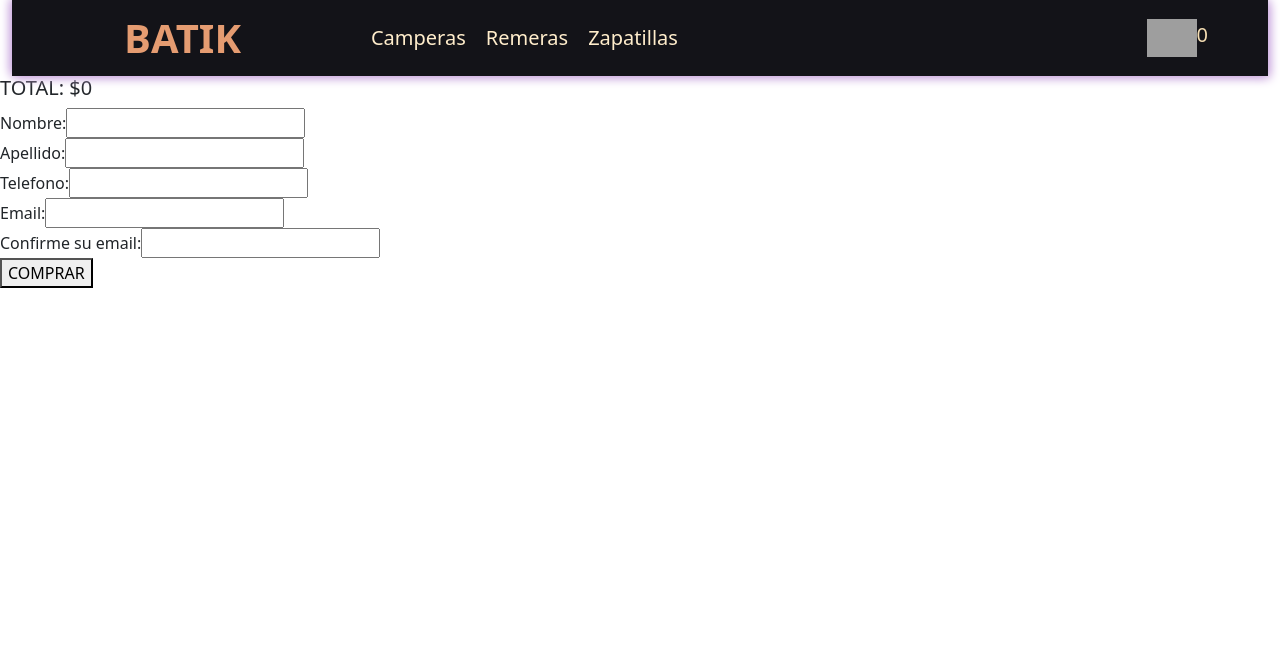
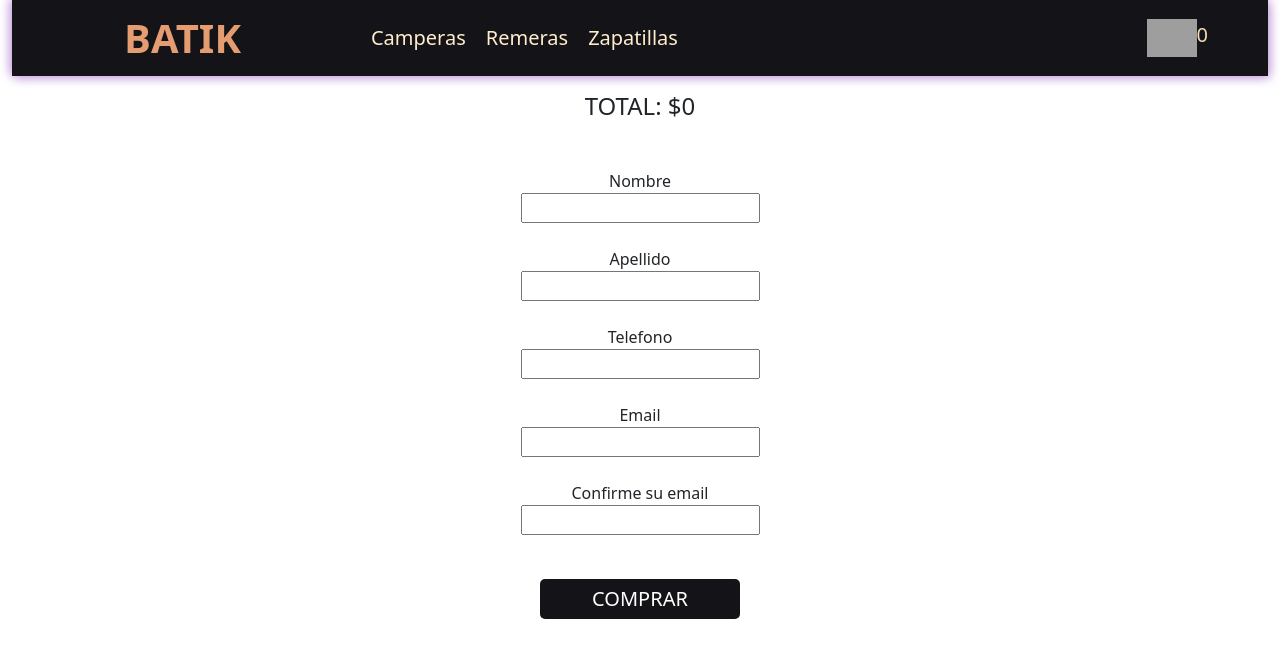
Before and after one commit to AlejoFerrari463/Batik, a React (Vite) app: page /checkout in a window 1280 px wide. Shown: the top 658 px of the page. Built offline with nearby package versions, Linux system fonts and the light colour scheme; grey boxes are pictures that could not be loaded.

Commit message:
diseño en cart y checkout listo. agregado de error404. falta subir proyecto a netlify!

```diff
--- a/src/App.jsx
+++ b/src/App.jsx
@@ -9,6 +9,7 @@ import 'bootstrap/dist/css/bootstrap.min.css';
 import { ToastContainer} from 'react-toastify';
 import 'react-toastify/dist/ReactToastify.css';
 import Checkout from "./componentes/Checkout/Checkout"
+import Error404 from "./componentes/Error404/Error404"
 
 
 
@@ -33,6 +34,7 @@ function App() {
             <Route path="/item/:idItem" element={<ItemDetailContainer/>}/>
             <Route path="/cart" element={<Cart/>}/>
             <Route path="/checkout" element={<Checkout/>}/>
+            <Route path="*" element={<Error404/>}/>
 
           </Routes>
 
--- a/src/componentes/Cart/Cart.css
+++ b/src/componentes/Cart/Cart.css
@@ -8,3 +8,29 @@
     flex-wrap: wrap;
 
 }
+
+.boton-cart {
+
+
+    margin-top: 20px;
+    border-radius: 5px;
+    border: none;
+    background-color: #131318;
+    font-size: 20px;
+    text-decoration: none;
+    width: 300px;
+    color: white;
+    padding: 5px 10px;
+
+}
+
+.link-cart {
+
+    text-decoration: none;
+    border-bottom: 2px solid black;
+    color: black;
+    font-weight: bold;
+    box-shadow: 2px 2px 10px black;
+    padding: 3px 30px;
+
+}
--- a/src/componentes/Cart/Cart.jsx
+++ b/src/componentes/Cart/Cart.jsx
@@ -21,7 +21,7 @@ const Cart = () => {
             <div className='text-center mt-4' >
 
                 <h2>NO HAY PRODUCTOS. PORFAVOR COMPRE</h2>
-                <Link to={"/"} ><button>VEA NUESTROS PRODUCTOS</button></Link>
+                <Link to={"/"} ><button className='boton-cart' >VEA NUESTROS PRODUCTOS</button></Link>
 
              </div>
 
@@ -34,9 +34,9 @@ const Cart = () => {
 
   return (
 
-    <div className='text-center mt-4'>
+    <div className='text-center mt-4 mb-5'>
 
-        <h2>PRODUCTOS EN EL CARRO</h2>
+        <h2 className='mb-5 mt-5' >PRODUCTOS EN EL CARRO</h2>
 
         <div className='contenedor-productos-cart' >
 
@@ -53,11 +53,11 @@ const Cart = () => {
         <h3>Cantidad Total de productos: {cantidad}</h3>
         <h3>Total: ${total}</h3>
 
-        <button onClick={()=>vaciarCarrito()} >VACIAR CARRITO</button>
+        <button className='boton-cart mb-4' onClick={()=>vaciarCarrito()} >VACIAR CARRITO</button>
 
         <br />
 
-        <Link to={"/checkout"} >FINALIZAR COMPRA</Link>
+        <Link className='mt-5 link-cart'  to={"/checkout"} >FINALIZAR COMPRA</Link>
 
     </div>
 
--- a/src/componentes/CartItem/CartItem.css
+++ b/src/componentes/CartItem/CartItem.css
@@ -7,24 +7,36 @@
 .imagen-carrito {
 
 
-    width: 100px;
+    height: 100px;
+    width: auto;
+    object-fit: contain;
 
 
 }
 
 .productos-cart {
 
-    display: grid;
-    grid-template-columns: 1fr;
-    justify-items: center;
-    align-content: center;
+    width: 570px;
+    height: 300px;
 
-    height: 350px;
-    width: 400px;
 
-    background-color: rosybrown;
-    margin: 0 30px;
+   display: flex;
+   flex-direction: column;
+   justify-content: center;
+   align-items: center;
+
+   position: relative;
+
+    margin-bottom: 90px;
+    border-radius: 5px;
+    padding-bottom: 30px;
+
+    box-shadow: 2px 2px 10px #64419A;
 
 
 
+    margin: 0 30px;
+    box-shadow: 2px 2px 10px #64419A;
+
+
 }
--- a/src/componentes/CartItem/CartItem.jsx
+++ b/src/componentes/CartItem/CartItem.jsx
@@ -14,7 +14,7 @@ const CartItem = ({item,cantidad}) => {
   return (
     <div className='mb-5 productos-cart' >
 
-        <h2>{item.nombre}</h2>
+        <h3>{item.nombre}</h3>
         <h3>${item.precio}</h3>
         <h4>Unidades: {cantidad}</h4>
         <img className='imagen-carrito' src={item.imagen} alt={item.nombre} />
--- /dev/null
+++ b/src/componentes/Checkout/Checkout.css
@@ -0,0 +1,32 @@
+.contenedor-checkout {
+
+    display: grid;
+    justify-items: center;
+    align-content: center;
+
+
+}
+
+.contenedor-formulario {
+
+    display: grid;
+    justify-items: center;
+    align-content: center;
+    grid-template-columns: 1fr;
+
+}
+
+.boton-comprar {
+
+
+
+    margin-top: 20px;
+    border-radius: 5px;
+    border: none;
+    background-color: #131318;
+    font-size: 20px;
+    text-decoration: none;
+    width: 200px;
+    color: white;
+    padding: 5px 10px;
+}
--- a/src/componentes/Checkout/Checkout.jsx
+++ b/src/componentes/Checkout/Checkout.jsx
@@ -7,6 +7,10 @@ import { useContext } from 'react'
 import { addDoc, collection, doc, getDoc, updateDoc} from 'firebase/firestore'
 
 import { db } from '../../services/config'
+
+import "./Checkout.css"
+import ItemList from '../ItemList/ItemList'
+import { Navigate } from 'react-router-dom'
 
 
 const Checkout = () => {
@@ -20,12 +24,13 @@ const Checkout = () => {
   const [emailConfirmacion, setEmailConfirmacion] = useState("")
   const [error, setError] = useState("")
   const [ordenId, setOrdenId] = useState("")
+  const [esperandoOrden, setEsperandoOrden] = useState("")
 
 
   const manejadorFormulario = (e)=>{
     e.preventDefault()
 
-    if (!nombre || !apellido || !email  || !emailConfirmacion){
+    if (!nombre || !apellido || !email  || !emailConfirmacion || !telefono){
 
       setError("COMPLETE TODOS LOS CAMPOS")
       return;
@@ -44,7 +49,11 @@ const Checkout = () => {
 
       else {
 
+        setEsperandoOrden("Procesando pago..")
+
         const orden = {
+
+
 
           items: carrito.map((prod)=>{
 
@@ -89,15 +98,19 @@ const Checkout = () => {
         )
         .then(()=>{
 
+
         addDoc(collection(db,"ordenes"),orden)
           .then((docRef)=>{
+
             setOrdenId(docRef.id)
             vaciarCarritoSinAlert()
             setNombre("")
             setApellido("")
             setEmail("")
             setError("")
+            setTelefono("")
             setEmailConfirmacion("")
+
           })
           .catch((error)=>{
             console.log(error)
@@ -125,8 +138,12 @@ const Checkout = () => {
 
 
 
+
   return (
-    <div>
+
+
+
+    <div className='contenedor-checkout' >
 
 
       {carrito.map((prod)=>{
@@ -134,10 +151,10 @@ const Checkout = () => {
 
 
             return(
-                <div key={prod.item.id} >
+                <div className='text-center mt-4' key={prod.item.id} >
 
-                    <h1>{prod.item.nombre}</h1>
-                    <h2>{prod.cantidad} * ${prod.item.precio}</h2>
+                    <h2>{prod.item.nombre}</h2>
+                    <h3>{prod.cantidad} * ${prod.item.precio}</h3>
 
 
 
@@ -149,40 +166,41 @@ const Checkout = () => {
 
       })}
 
-        <h5>TOTAL: ${total}</h5>
+        <h4 className='mt-3 mb-5' >TOTAL: ${total}</h4>
 
-        <form onSubmit={manejadorFormulario} >
+        <form className='contenedor-formulario ' onSubmit={manejadorFormulario} >
 
-        <label htmlFor="nombre">Nombre: </label>
+        <label htmlFor="nombre">Nombre</label>
         <input type="text" id='nombre' onChange={(e)=>setNombre(e.target.value)} value={nombre} />
         <br />
 
 
-        <label htmlFor="apellido">Apellido: </label>
+        <label htmlFor="apellido">Apellido</label>
         <input type="text" id='apellido'  onChange={(e)=>setApellido(e.target.value)} value={apellido} />
         <br />
 
-        <label htmlFor="telefono">Telefono: </label>
+        <label htmlFor="telefono">Telefono</label>
         <input type="text" id='telefono'  onChange={(e)=>setTelefono(e.target.value)} value={telefono} />
         <br />
 
 
-        <label htmlFor="email">Email: </label>
+        <label htmlFor="email">Email</label>
         <input type="email" id='email'  onChange={(e)=>setEmail(e.target.value)} value={email} />
         <br />
 
-        <label htmlFor="emailConfir">Confirme su email: </label>
+        <label htmlFor="emailConfir">Confirme su email</label>
         <input type="email" id='emailConfir'  onChange={(e)=>setEmailConfirmacion(e.target.value)} value={emailConfirmacion} />
         <br />
 
 
         {error && <p> {error} </p>}
 
-        <button type='sumbit' >COMPRAR</button>
+        <button className='boton-comprar' type='sumbit' >COMPRAR</button>
 
         </form>
 
-        {ordenId && <h2>FELICIADES! TU ORDEN DE COMPRA ES: {ordenId}</h2>}
+        {ordenId ? <h2 className='mt-2' >FELICIADES! TU ORDEN DE COMPRA ES: {ordenId}</h2> :<h2>{esperandoOrden}</h2> }
+
 
 
 
--- a/src/componentes/Counter/Counter.css
+++ b/src/componentes/Counter/Counter.css
@@ -28,6 +28,7 @@
     font-size: 20px;
     text-decoration: none;
     color: white;
+    padding: 5px 10px;
 
 }
 
--- /dev/null
+++ b/src/componentes/Error404/Error404.css
@@ -0,0 +1,15 @@
+img {
+
+
+    width: 90%;
+
+}
+
+.contenedor-imagen {
+
+    display: flex;
+    justify-content: center;
+    align-items: center;
+    margin-top: 40px;
+
+}
--- /dev/null
+++ b/src/componentes/Error404/Error404.jsx
@@ -0,0 +1,15 @@
+import React from 'react'
+
+import "./Error404.css"
+
+const Error404 = () => {
+  return (
+
+    <div className='contenedor-imagen' >
+        <img src="/img/error-404-foto.png" alt="error 404" />
+    </div>
+
+  )
+}
+
+export default Error404
--- a/src/componentes/Item/Item.css
+++ b/src/componentes/Item/Item.css
@@ -34,14 +34,7 @@
 
 }
 
-.cards-id{
 
-    position: absolute;
-    top: 0px;
-    right: 10px;
-    font-size: 20px;
-
-}
 
 .cards-button {
 
@@ -53,6 +46,7 @@
     text-decoration: none;
     color: white;
 
+
 }
 
 .cards-body {
--- a/src/componentes/ItemDetail/ItemDetail.css
+++ b/src/componentes/ItemDetail/ItemDetail.css
@@ -58,5 +58,6 @@
     text-decoration: none;
     width: 150px;
     color: white;
+    padding: 4px 10px;
 
 }
```
Also changed, not shown: public/img/error-404-foto.png (added).
